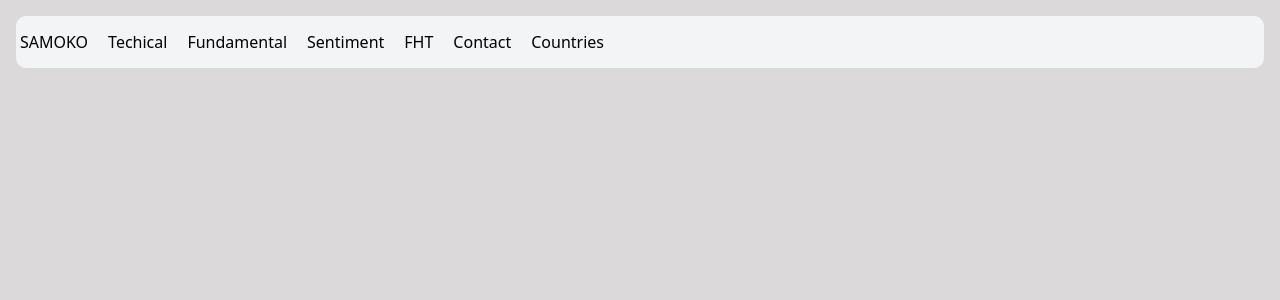
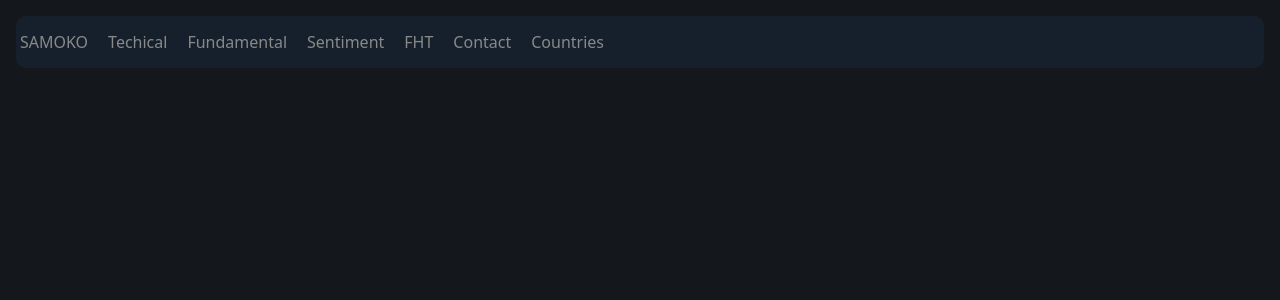
Before and after one commit to stavros1samaras/LazyMarkets-frontend, a Next.js app: page / in a window 1280 px wide. Shown: the top 300 px of the page. Built offline with nearby package versions, Linux system fonts and the light colour scheme.

Commit message:
add colors for charts

```diff
--- a/src/_features/countries/sections/navigation/DesktopSidebar.tsx
+++ b/src/_features/countries/sections/navigation/DesktopSidebar.tsx
@@ -26,7 +26,7 @@ export default function DesktopSidebar() {
 				{filteredCountries.map((asset, index) => (
 					<React.Fragment key={index}>
 						<SidebarItem code={asset.code} name={asset.name} />
-						<Separator />
+						{/* <Separator /> */}
 					</React.Fragment>
 				))}
 			</SideScrollArea>
--- a/src/_features/countries/sections/navigation/SideScrollArea.tsx
+++ b/src/_features/countries/sections/navigation/SideScrollArea.tsx
@@ -10,9 +10,9 @@ export default function SideScrollArea({ children, className }: SideScrollAreaPr
 	const m = "ml-4 mt-0 mb-0 mr-0"
 	const h = "h-[calc(100vh-6.25rem)]"
 	return (
-		<ScrollArea className={`w-fit hidden md:block ${m} ${h} rounded-md border border-gray-200 bg-component-background`}>
+		<ScrollArea className={`w-fit hidden md:block ${m} ${h} rounded-md border border-custom-border bg-component-background`}>
 			<div className={`flex flex-col p-4 text-sm text-gray-900 gap-2 `}>{children}</div>
-			<ScrollBar orientation="vertical" />
+			<ScrollBar orientation="vertical" className="w-0" />
 		</ScrollArea>
 	)
 }
--- a/src/_features/countries/sections/navigation/SidebarItem.tsx
+++ b/src/_features/countries/sections/navigation/SidebarItem.tsx
@@ -22,9 +22,9 @@ export default function SidebarItem({ code, name, className = "" }: SidebarItemP
 			className={`flex items-center w-auto ${className} transition-colors hover:bg-linear-to-r hover:from-primary/40 hover:to-transparent rounded-sm`}
 			onClick={() => setLoading(true)}
 		>
-			<Div className=" p-0.75 rounded-radius ">
-				<Image src={`/images/flags/${flagCode}.svg`} alt="" width={15} height={15} />
-				<span>{name}</span>
+			<Div className=" p-1.5 rounded-radius ">
+				<Image src={`/images/flags/${flagCode}.svg`} alt="" width={17} height={17} />
+				<span className="text-[16px] font-medium text-foreground ">{name}</span>
 
 				{loading && <Spinner className="h-4 w-4" />}
 			</Div>
--- a/src/app/globals.css
+++ b/src/app/globals.css
@@ -25,37 +25,27 @@
 	--color-border: var(--border);
 	--color-input: var(--input);
 	--color-ring: var(--ring);
-	/* --color-chart-1: var(--chart-1);
-	--color-chart-2: var(--chart-2);
-	--color-chart-3: var(--chart-3);
-	--color-chart-4: var(--chart-4);
-	--color-chart-5: var(--chart-5);
-	--color-sidebar: var(--sidebar);
-	--color-sidebar-foreground: var(--sidebar-foreground);
-	--color-sidebar-primary: var(--sidebar-primary);
-	--color-sidebar-primary-foreground: var(--sidebar-primary-foreground);
-	--color-sidebar-accent: var(--sidebar-accent);
-	--color-sidebar-accent-foreground: var(--sidebar-accent-foreground);
-	--color-sidebar-border: var(--sidebar-border);
-	--color-sidebar-ring: var(--sidebar-ring); */
+
+	/* custom theme*/
+
 	--color-global-background: var(--global-background);
 	--color-component-background: var(--component-background);
 	--color-neutral: var(--neutral);
+	--color-custom-border: var(--custom-border);
 }
 
 :root {
 	--radius: 0.625rem;
 	--background: oklch(100% 0.00011 271.152);
-	--foreground: oklch(0.145 0 0);
+	--foreground: oklch(31.317% 0.00004 271.152);
 	--card: oklch(1 0 0);
 	--card-foreground: oklch(0.145 0 0);
 	--popover: oklch(1 0 0);
 	--popover-foreground: oklch(0.145 0 0);
-	--primary: rgb(90, 88, 251);
+	--primary: rgb(138, 136, 255);
 	--primary-foreground: rgb(92, 92, 92);
 	--secondary: oklch(0.97 0 0);
 	--secondary-foreground: oklch(0.205 0 0);
-
 	--muted: oklch(0.97 0 0);
 	--muted-foreground: oklch(0.556 0 0);
 	--accent: rgb(219, 217, 217);
@@ -64,33 +54,28 @@
 	--border: oklch(0.922 0 0);
 	--input: oklch(0.922 0 0);
 	--ring: oklch(0.708 0 0);
-	/* --chart-1: oklch(0.646 0.222 41.116);
-	--chart-2: oklch(0.6 0.118 184.704);
-	--chart-3: oklch(0.398 0.07 227.392);
-	--chart-4: oklch(0.828 0.189 84.429);
-	--chart-5: oklch(0.769 0.188 70.08);
-	--sidebar: oklch(0.985 0 0);
-	--sidebar-foreground: oklch(0.145 0 0);
-	--sidebar-primary: oklch(0.205 0 0);
-	--sidebar-primary-foreground: oklch(0.985 0 0);
-	--sidebar-accent: oklch(0.97 0 0);
-	--sidebar-accent-foreground: oklch(0.205 0 0);
-	--sidebar-border: oklch(0.922 0 0);
-	--sidebar-ring: oklch(0.708 0 0); */
 
-	--global-background: rgb(219, 217, 217);
+	/* custom theme*/
+	--global-background: rgb(221, 222, 227);
 	--component-background: oklch(96.7% 0.003 264.542);
 	--neutral: rgb(219, 217, 217);
+	--custom-border: var(--color-component-background);
+
+	/* charts */
+	--line: var(--primary);
+	--area: rgb(128, 140, 255);
+	--axis: oklch(31.317% 0.00004 271.152);
+	--tooltip-background: rgb(48, 54, 108);
 }
 
 .dark {
 	--background: oklch(0.145 0 0);
-	--foreground: oklch(0.985 0 0);
+	--foreground: oklch(63.009% 0.00007 271.152);
 	--card: oklch(0.205 0 0);
 	--card-foreground: oklch(0.985 0 0);
 	--popover: oklch(0.205 0 0);
 	--popover-foreground: oklch(0.985 0 0);
-	--primary: oklch(0.922 0 0);
+	--primary: rgb(63, 61, 172);
 	--primary-foreground: oklch(0.205 0 0);
 	--secondary: oklch(0.269 0 0);
 	--secondary-foreground: oklch(0.985 0 0);
@@ -102,23 +87,19 @@
 	--border: oklch(1 0 0 / 10%);
 	--input: oklch(1 0 0 / 15%);
 	--ring: oklch(0.556 0 0);
-	/* --chart-1: oklch(0.488 0.243 264.376);
-	--chart-2: oklch(0.696 0.17 162.48);
-	--chart-3: oklch(0.769 0.188 70.08);
-	--chart-4: oklch(0.627 0.265 303.9);
-	--chart-5: oklch(0.645 0.246 16.439);
-	--sidebar: oklch(0.205 0 0);
-	--sidebar-foreground: oklch(0.985 0 0);
-	--sidebar-primary: oklch(0.488 0.243 264.376);
-	--sidebar-primary-foreground: oklch(0.985 0 0);
-	--sidebar-accent: oklch(0.269 0 0);
-	--sidebar-accent-foreground: oklch(0.985 0 0);
-	--sidebar-border: oklch(1 0 0 / 10%);
-	--sidebar-ring: oklch(0.556 0 0); */
 
-	--global-background: rgb(219, 217, 217);
-	--component-background: oklch(96.7% 0.003 264.542);
+	/* custom theme*/
+
+	--global-background: rgb(20, 24, 28);
+	--component-background: rgb(22, 32, 44);
 	--neutral: rgb(219, 217, 217);
+	--custom-border: var(--color-component-background);
+
+	/* charts */
+	--line: var(--primary);
+	--area: rgb(78, 88, 173);
+	--axis: var(--foreground);
+	--tooltip-background: rgb(48, 54, 108);
 }
 
 body {
--- a/src/app/layout.tsx
+++ b/src/app/layout.tsx
@@ -25,7 +25,7 @@ export default function RootLayout({
 	children: React.ReactNode
 }>) {
 	return (
-		<html lang="en" className="">
+		<html lang="en" className="dark">
 			<body className={`${geistSans.variable} ${geistMono.variable} antialiased bg-global-background root w-screen`}>
 				<div className="w-screen h-screen">
 					<DesktopHeader />
--- a/src/components/charts/SingleLineChart.tsx
+++ b/src/components/charts/SingleLineChart.tsx
@@ -10,13 +10,13 @@ export default function SingleLineChart({ children, data }: any) {
 				<AreaChart data={data} margin={{ left: 0, right: 0, top: 0, bottom: 0 }}>
 					<defs>
 						<linearGradient id="gradient" x1="0" y1="0" x2="0" y2="1">
-							<stop offset="0%" stopColor="#555fba" stopOpacity={1} />
-							<stop offset="50%" stopColor="#555fba" stopOpacity={0.3} />
-							<stop offset="100%" stopColor="#555fba" stopOpacity={0.05} />
+							<stop offset="0%" stopColor="var(--area)" stopOpacity={1} />
+							<stop offset="30%" stopColor="var(--area)" stopOpacity={0.3} />
+							<stop offset="100%" stopColor="var(--area)" stopOpacity={0.05} />
 						</linearGradient>
 					</defs>
 
-					<XAxis dataKey="year" interval="preserveStartEnd" minTickGap={25} />
+					<XAxis dataKey="year" interval="preserveStartEnd" minTickGap={25} stroke="var(--axis)" />
 
 					<Tooltip
 						formatter={(value) =>
@@ -25,11 +25,21 @@ export default function SingleLineChart({ children, data }: any) {
 								compactDisplay: "short",
 							})
 						}
+						contentStyle={{
+							backgroundColor: "var(--tooltip-background)",
+							border: "1px solid var(--custom-border)",
+						}}
+						labelStyle={{
+							color: "var(--foreground)",
+						}}
+						itemStyle={{
+							color: "var(--foreground)",
+						}}
 					/>
 					<Area
 						type="monotone"
 						dataKey="value"
-						stroke="var(--primary)"
+						stroke="var(--line)"
 						strokeWidth={2}
 						dot={false}
 						fill="url(#gradient)"
--- a/src/components/elements/Main.tsx
+++ b/src/components/elements/Main.tsx
@@ -17,5 +17,5 @@ export default function Main({ children }: { children: ReactNode }) {
 }
 
 export function MainContent({ children }: { children: ReactNode }) {
-	return <section className="grid grid-cols-1 xl:grid-cols-2 gap-4">{children}</section>
+	return <section className="grid grid-cols-1 xl:grid-cols-2 gap-4 ">{children}</section>
 }
--- a/src/components/elements/Text.tsx
+++ b/src/components/elements/Text.tsx
@@ -1,11 +1,11 @@
-import React from "react";
+import React from "react"
 
 type TextProps = {
-  as?: "h1" | "h3" | "p" | "span" | "div";
-  className?: string;
-  children?: React.ReactNode;
-};
+	as?: "h1" | "h3" | "p" | "span" | "div"
+	className?: string
+	children?: React.ReactNode
+}
 export default function Text({ as = "p", className, children }: TextProps) {
-  const Tag = as;
-  return <Tag className={`${className}`}>{children}</Tag>;
+	const Tag = as
+	return <Tag className={`${className} text-foreground`}>{children}</Tag>
 }
--- a/src/components/ui/scroll-area.tsx
+++ b/src/components/ui/scroll-area.tsx
@@ -29,7 +29,7 @@ function ScrollBar({
 			orientation={orientation}
 			className={cn(
 				"flex touch-none p-px transition-colors select-none",
-				orientation === "vertical" && "h-full w-2.5 border-l border-l-transparent",
+				orientation === "vertical" && "h-full w-0.5 border-l border-l-transparent",
 				orientation === "horizontal" && "h-2.5 flex-col border-t border-t-transparent",
 				className
 			)}
--- a/src/styles/tailwindClasses.ts
+++ b/src/styles/tailwindClasses.ts
@@ -1,4 +1,4 @@
-export const titleStyle = `text-base md:text-2xl font-semibold text-[#5c5c5c]`
+export const titleStyle = `text-base md:text-2xl font-semibold `
 
 export const blue = "#2762e1"
 export const green = "#008533"
```
